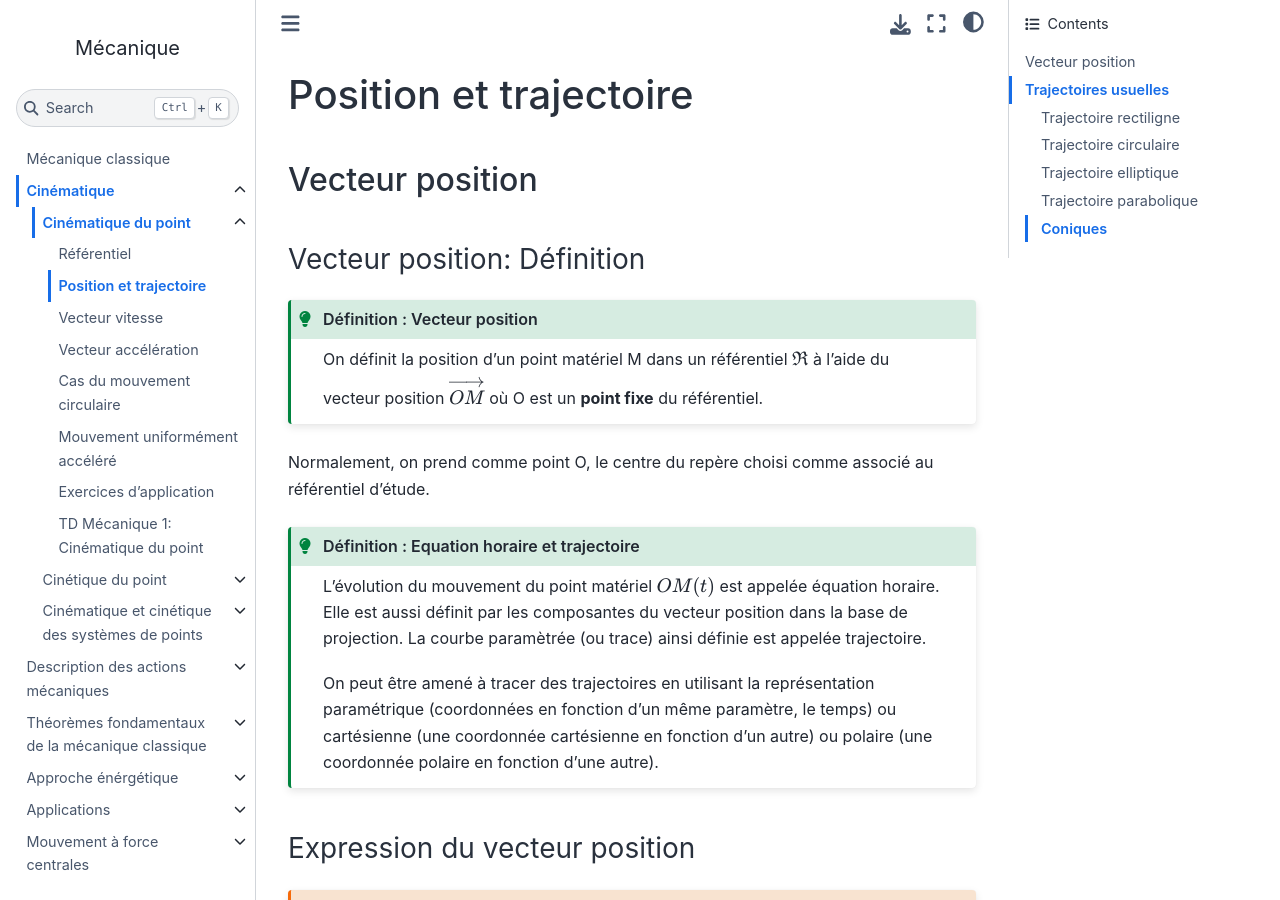
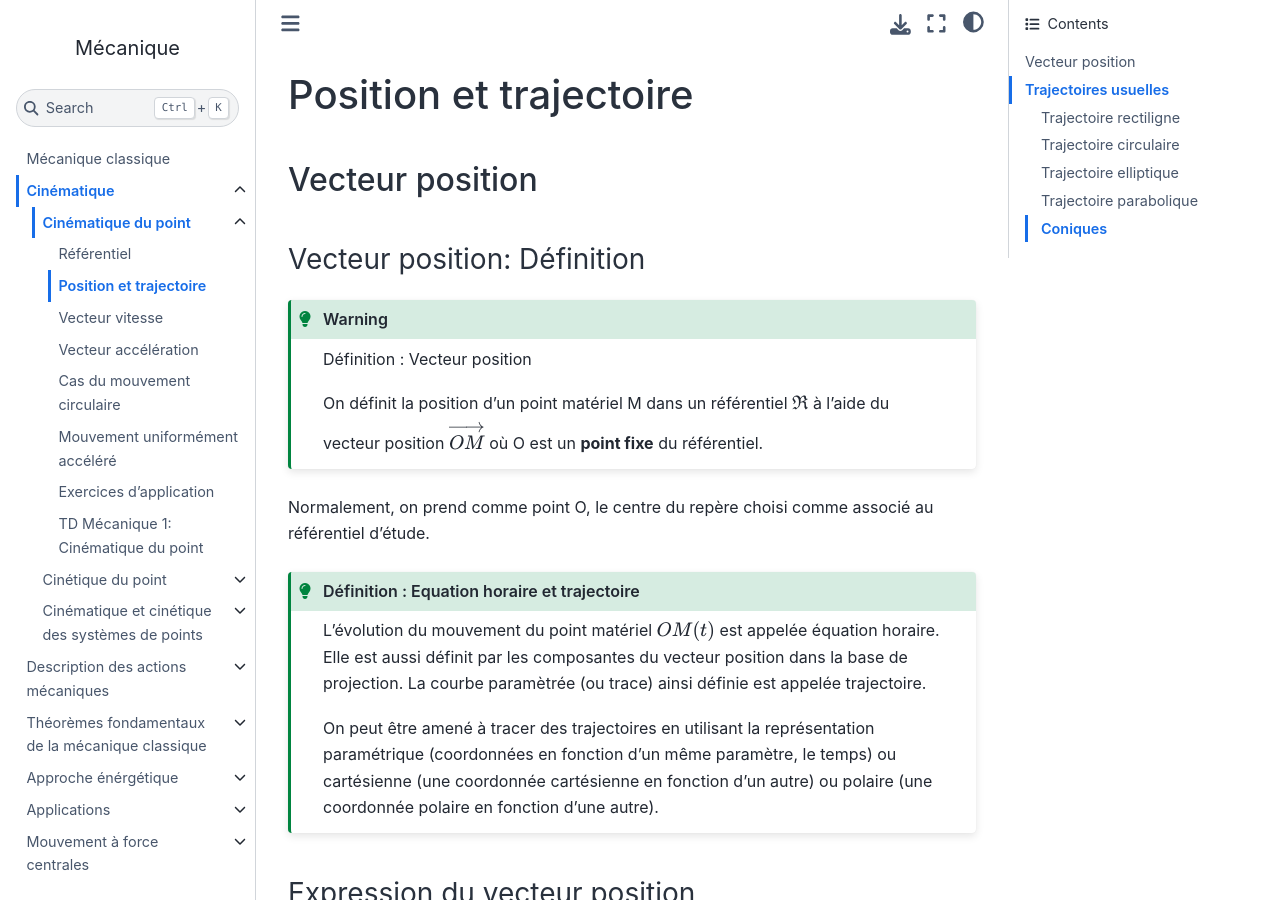
Before and after one commit to pcsi3physiquestan/mecanique_sources, a Jupyter Book: the page built from notebook/cinema_trajectoire.md, in a window 1280 px wide and 900 px high. Built offline with Jupyter Book 1.0.4 settings and Sphinx 7.4.7 and the Sphinx Book theme 1.1.4, drawn with Linux system fonts in a browser that asks for light colours.

Commit message:
Mise à jour des sources

`````diff
--- a/_config.yml
+++ b/_config.yml
@@ -61,7 +61,7 @@ latex:
   latex_engine              : pdflatex  # one of 'pdflatex', 'xelatex' (recommended for unicode), 'luatex', 'platex', 'uplatex'
   use_jupyterbook_latex     : true # use jupyterbook-latex for pdf builds as default
   latex_elements:
-    importantBgColor: "{rgb}{0.9,0.9,0.9}"
+    warningBgColor: "{rgb}{0.2,0.2,0.2}"
   latex_documents:
     targetname: mecanique.tex
 
--- a/notebook/cinema_trajectoire.md
+++ b/notebook/cinema_trajectoire.md
@@ -19,7 +19,7 @@ kernelspec:
 
 ### Vecteur position: Définition
 
-````{admonition} Définition : Vecteur position
+````{warning} Définition : Vecteur position
 :class: tip
 
 On définit la position d'un point matériel M dans un référentiel $\mathfrak{R}$ à l'aide du vecteur position $\overrightarrow{OM}$ où O est un __point fixe__ du référentiel.
`````
